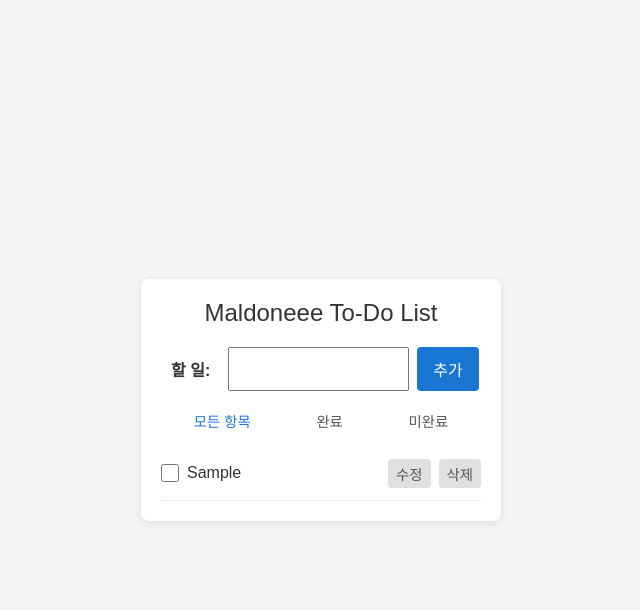
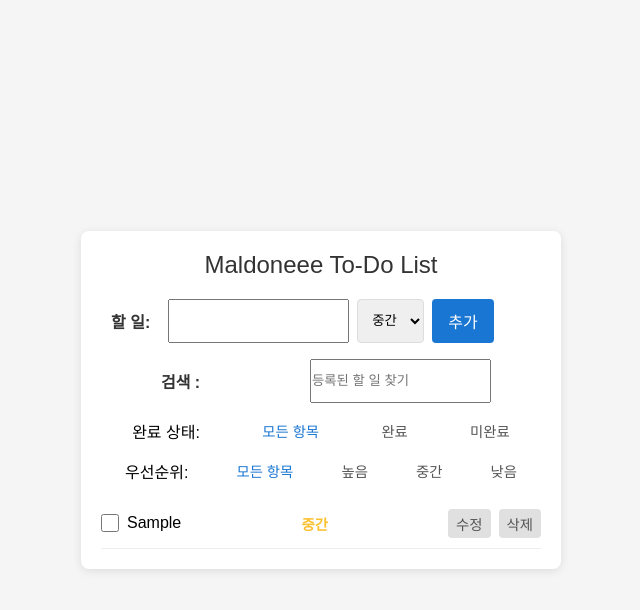
Before and after one commit to maldoneee/maldoneee-pj-todo, a React (Vite) app: page / in a window 1280 px wide. Both pictures are taken after typing "Sample" into the empty fields and a click on the button "추가". Shown: the top 610 px of the page, without its empty margins (319-959 px from the left). Built offline with nearby package versions, Linux system fonts and the light colour scheme.

Commit message:
feat: 검색 필터 그리고 우선순위 기능 및 필터 추가

```diff
--- a/src/App.jsx
+++ b/src/App.jsx
@@ -1,14 +1,26 @@
 import {TodoForm} from './components/TodoForm.jsx';
 import {TodoList} from './components/TodoList.jsx';
-import {useState} from 'react';
-import TodoFilter from './components/TodoFilter.jsx';
+import {useEffect, useMemo, useState} from 'react';
+import TodoFilterComplete from './components/TodoFilterComplete.jsx';
+import TodoFilterPriority from './components/TodoFilterPriority.jsx';
+import TodoFilterSearch from './components/TodoFilterSearch.jsx';
 
 function App() {
   const [todos, setTodos] = useState([]);
+  const [inputPriority, setInputPriority] = useState('medium');
   const [activeFilter, setActiveFilter] = useState('all');
+  const [priorityFilter, setPriorityFilter] = useState('all');
+  const [searchFilterQuery, setSearchFilterQuery] = useState('');
 
   const addTodo = (inputText) => {
-    setTodos([...todos, {id: Date.now(), text: inputText, completed: false}]);
+    setTodos([
+      ...todos,
+      {
+        id: Date.now(),
+        text: inputText,
+        completed: false,
+        priority: inputPriority,
+      }]);
   };
 
   const deleteTodo = (targetId) => {
@@ -24,14 +36,22 @@ function App() {
   };
 
   const toggleTodo = (targetId) => {
-    setTodos(
-        todos.map((todo) =>
+    setTodos(todos.map((todo) =>
             todo.id === targetId ? {...todo, completed: !todo.completed} : todo,
         ),
     );
   };
+  useEffect(() => {
 
-  const filteredTodos = todos.filter((todo) => {
+  }, [todos]);
+
+  const filteredTodos = useMemo(() =>
+          todos.filter((todo) => searchFilterQuery === '' ? todo :
+              todo.text.toLowerCase().includes(searchFilterQuery.toLowerCase()))
+               .filter((todo) => priorityFilter ===
+                   'all' || todo.priority ===
+                   priorityFilter)
+               .filter((todo) => {
                      switch (activeFilter) {
                        case 'completed':
                          return todo.completed;
@@ -40,14 +60,26 @@ function App() {
                        default: //all
                          return true;
                      }
-  });
+                   },
+               ),
+      [searchFilterQuery, todos, activeFilter, priorityFilter]);
 
   return (
       <div className="todo-container">
         <h1 className="todo-title">Maldoneee To-Do List</h1>
-        <TodoForm addTodo={addTodo}/>
-        <TodoFilter activeFilter={activeFilter} setActiveFilter={setActiveFilter}/>
-        <TodoList todos={filteredTodos} toggleTodo={toggleTodo} deleteTodo={deleteTodo} editTodo={editTodo} activeFilter={activeFilter}/>
+        <TodoForm addTodo={addTodo} inputPriority={inputPriority}
+                  setInputPriority={setInputPriority}/>
+        <div className="todo-filter-container">
+          <TodoFilterSearch searchFilterQuery={searchFilterQuery}
+                            setSearchFilterQuery={setSearchFilterQuery}/>
+          <TodoFilterComplete activeFilter={activeFilter}
+                              setActiveFilter={setActiveFilter}/>
+          <TodoFilterPriority priorityFilter={priorityFilter}
+                              setPriorityFilter={setPriorityFilter}/>
+        </div>
+        <TodoList todos={filteredTodos} toggleTodo={toggleTodo}
+                  deleteTodo={deleteTodo} editTodo={editTodo}
+                  activeFilter={activeFilter}/>
       </div>
   );
 }
--- a/src/components/TodoFilter.jsx
+++ /dev/null
@@ -1,25 +0,0 @@
-import PropTypes from 'prop-types';
-
-const filters = [
-  {key: 'all', label: '모든 항목'},
-  {key: 'completed', label: '완료'},
-  {key: 'incomplete', label: '미완료'}];
-const TodoFilter = ({activeFilter = 'all', setActiveFilter}) => {
-
-  return (
-      <div className="filter-container">
-        {filters.map(({key, label}) => (
-            <button className="filter-button" key={key} onClick={() => setActiveFilter(
-                key)} data-filter={key} aria-pressed={activeFilter ===
-                key}>{label}</button>
-        ))}
-      </div>
-  );
-};
-
-export default TodoFilter;
-
-TodoFilter.propTypes = {
-  activeFilter: PropTypes.string,
-  setActiveFilter: PropTypes.func.isRequired,
-};
--- /dev/null
+++ b/src/components/TodoFilterComplete.jsx
@@ -0,0 +1,30 @@
+import PropTypes from 'prop-types';
+import {completionFilters} from '../constants/index.js';
+
+const TodoFilterComplete = ({activeFilter = 'all', setActiveFilter}) => {
+
+  const handleFilterClick = (key) => {
+    setActiveFilter(key);
+  };
+
+  return (
+      <div className="filter-container">
+        <span>완료 상태:</span>
+        {completionFilters.map(({key, label}) => (
+            <button className="filter-button"
+                    key={key}
+                    onClick={() => handleFilterClick(key)}
+                    data-filter={key}
+                    aria-pressed={activeFilter ===
+                        key}>{label}</button>
+        ))}
+      </div>
+  );
+};
+
+export default TodoFilterComplete;
+
+TodoFilterComplete.propTypes = {
+  activeFilter: PropTypes.string,
+  setActiveFilter: PropTypes.func.isRequired,
+};
--- /dev/null
+++ b/src/components/TodoFilterPriority.jsx
@@ -0,0 +1,33 @@
+import PropTypes from 'prop-types';
+import {priorityFilters} from '../constants/index.js';
+
+const TodoFilterPriority = ({priorityFilter = 'medium', setPriorityFilter}) => {
+  const handleFilterClick = (key) => {
+    if (key !== priorityFilter) {
+      setPriorityFilter(key);
+    }
+  };
+
+  return (
+      <div className="filter-container">
+        <span>우선순위:</span>
+        {[{'key': 'all', 'label': '모든 항목'}, ...priorityFilters].map(
+            ({key, label}) => (
+                <button className="filter-button"
+                        key={key}
+                        onClick={() => handleFilterClick(
+                            key)}
+                        data-filter={key}
+                        aria-pressed={priorityFilter === key}>{label}
+                </button>
+            ))}
+      </div>
+  );
+};
+
+export default TodoFilterPriority;
+
+TodoFilterPriority.propTypes = {
+  priorityFilter: PropTypes.string,
+  setPriorityFilter: PropTypes.func.isRequired,
+};
--- /dev/null
+++ b/src/components/TodoFilterSearch.jsx
@@ -0,0 +1,30 @@
+import PropTypes from 'prop-types';
+
+const TodoFilterSearch = ({searchFilterQuery = '', setSearchFilterQuery}) => {
+  // const handleSearchChange = (e) => {
+  //   setSearchQuery(e.target.value);
+  // };
+
+  return (
+      <div className="filter-container">
+        <label htmlFor="todo-search">검색 : </label>
+        <input
+            type="text"
+            className="search-input"
+            placeholder="등록된 할 일 찾기"
+            id="todo-search"
+            value={searchFilterQuery}
+            onChange={(e) => {
+              setSearchFilterQuery(e.target.value);
+            }}
+        />
+      </div>
+  );
+};
+
+export default TodoFilterSearch;
+
+TodoFilterSearch.propTypes = {
+  searchFilterQuery: PropTypes.string,
+  setSearchFilterQuery: PropTypes.func,
+};
--- a/src/components/TodoForm.jsx
+++ b/src/components/TodoForm.jsx
@@ -1,7 +1,12 @@
 import {useState} from 'react';
 import PropTypes from 'prop-types';
+import {priorityFilters} from '../constants/index.js';
 
-export const TodoForm = ({addTodo}) => {
+export const TodoForm = ({
+                           addTodo,
+                           inputPriority,
+                           setInputPriority,
+                         }) => {
   const [inputText, setInputText] = useState('');
 
   const isInputEmpty = () => {
@@ -22,11 +27,27 @@ export const TodoForm = ({addTodo}) => {
         <label htmlFor="todo-input">할 일:</label>
         <input type="text" value={inputText} onChange={(e) => setInputText(
             e.target.value)} id="todo-input"/>
-        <button className="add-button" onClick={handleTextInput} id="add-button">추가</button>
+        <select
+            className="priority-select"
+            value={inputPriority}
+            onChange={(e) => {
+              setInputPriority(e.target.value);
+              console.log(e.target.value);
+            }}
+        >
+          {priorityFilters.map((option) => (
+              <option key={option.key}
+                      value={option.key}>{option.label}</option>
+          ))}
+        </select>
+        <button className="add-button" onClick={handleTextInput}
+                id="add-button">추가</button>
       </div>
   );
 };
 
 TodoForm.propTypes = {
   addTodo: PropTypes.func.isRequired,
+  inputPriority: PropTypes.string.isRequired,
+  setInputPriority: PropTypes.func.isRequired,
 };
--- a/src/components/TodoItem.jsx
+++ b/src/components/TodoItem.jsx
@@ -1,5 +1,6 @@
 import PropTypes from 'prop-types';
 import {useState} from 'react';
+import {priorityFilters} from '../constants/index.js';
 
 export const TodoItem = ({
                            todo,
@@ -21,6 +22,12 @@ export const TodoItem = ({
 
   const handleEditChange = (e) => {
     setEditInputText(e.target.value);
+  };
+
+  const getPriorityLabel = (priority) => {
+    const priorityObj = priorityFilters.find(
+        (filter) => filter.key === priority);
+    return priorityObj ? priorityObj.label : priority; // label이 없으면 기본값 반환
   };
 
   return (
@@ -48,6 +55,9 @@ export const TodoItem = ({
         </span>
           )}
         </div>
+        <span className={`todo-priority ${todo.priority}`}>
+                {getPriorityLabel(todo.priority)}
+        </span>
         <div className="action-buttons">
           <button className="edit-button" onClick={handleEditToggle}>
             {isEditing ? '완료' : '수정'}
@@ -65,6 +75,7 @@ TodoItem.propTypes = {
     id: PropTypes.oneOfType([PropTypes.number, PropTypes.string]).isRequired,
     text: PropTypes.string.isRequired,
     completed: PropTypes.bool.isRequired,
+    priority: PropTypes.string.isRequired,
   }).isRequired,
   toggleTodo: PropTypes.func.isRequired,
   deleteTodo: PropTypes.func.isRequired,
--- /dev/null
+++ b/src/constants/completionFilters.js
@@ -0,0 +1,5 @@
+export const completionFilters = [
+  {key: 'all', label: '모든 항목'},
+  {key: 'completed', label: '완료'},
+  {key: 'incomplete', label: '미완료'},
+];
--- /dev/null
+++ b/src/constants/index.js
@@ -0,0 +1,2 @@
+export * from './completionFilters.js';
+export * from './priorityFilters.js';
--- /dev/null
+++ b/src/constants/priorityFilters.js
@@ -0,0 +1,5 @@
+export const priorityFilters = [
+  {key: 'high', label: '높음'},
+  {key: 'medium', label: '중간'},
+  {key: 'low', label: '낮음'},
+];
--- a/src/index.css
+++ b/src/index.css
@@ -23,7 +23,7 @@ label {
 }
 
 .todo-container {
-    width: 360px;
+    width: 480px;
     padding: 20px;
     border-radius: 8px;
     box-shadow: 0 2px 10px rgba(0, 0, 0, 0.1);
@@ -41,7 +41,7 @@ label {
 .todo-input-container {
     display: flex;
     gap: 8px;
-    margin-bottom: 1.2rem;
+    margin-bottom: 1rem;
 }
 
 .todo-input {
@@ -49,12 +49,16 @@ label {
     padding: 10px;
     border: 1px solid #ddd;
     border-radius: 4px;
-    font-size: 1rem;
-    transition: border-color 0.3s ease;
 }
 
 .todo-input:focus {
     border-color: #1976d2;
+}
+
+.priority-select {
+    padding: 10px;
+    border: 1px solid #ddd;
+    border-radius: 4px;
 }
 
 .add-button {
@@ -81,11 +85,12 @@ label {
 
 .todo-item {
     display: flex;
+    justify-content: space-between;
     align-items: center;
-    justify-content: space-between;
-    padding: 12px 0;
+    padding: 10px 0;
     border-bottom: 1px solid #eee;
 }
+
 
 .checkbox-and-text {
     display: flex;
@@ -100,7 +105,6 @@ label {
 
 .todo-text {
     font-size: 1rem;
-    color: #333;
 }
 
 .todo-item.completed .todo-text {
@@ -167,3 +171,20 @@ label {
     font-size: 0.9rem;
     margin-top: 20px;
 }
+
+.todo-priority {
+    font-size: 0.9rem;
+    font-weight: bold;
+}
+
+.todo-priority.high {
+    color: #d32f2f;
+}
+
+.todo-priority.medium {
+    color: #fbc02d;
+}
+
+.todo-priority.low {
+    color: #1976d2;
+}
```
Lines whose indentation alone changed are shown as unchanged.
